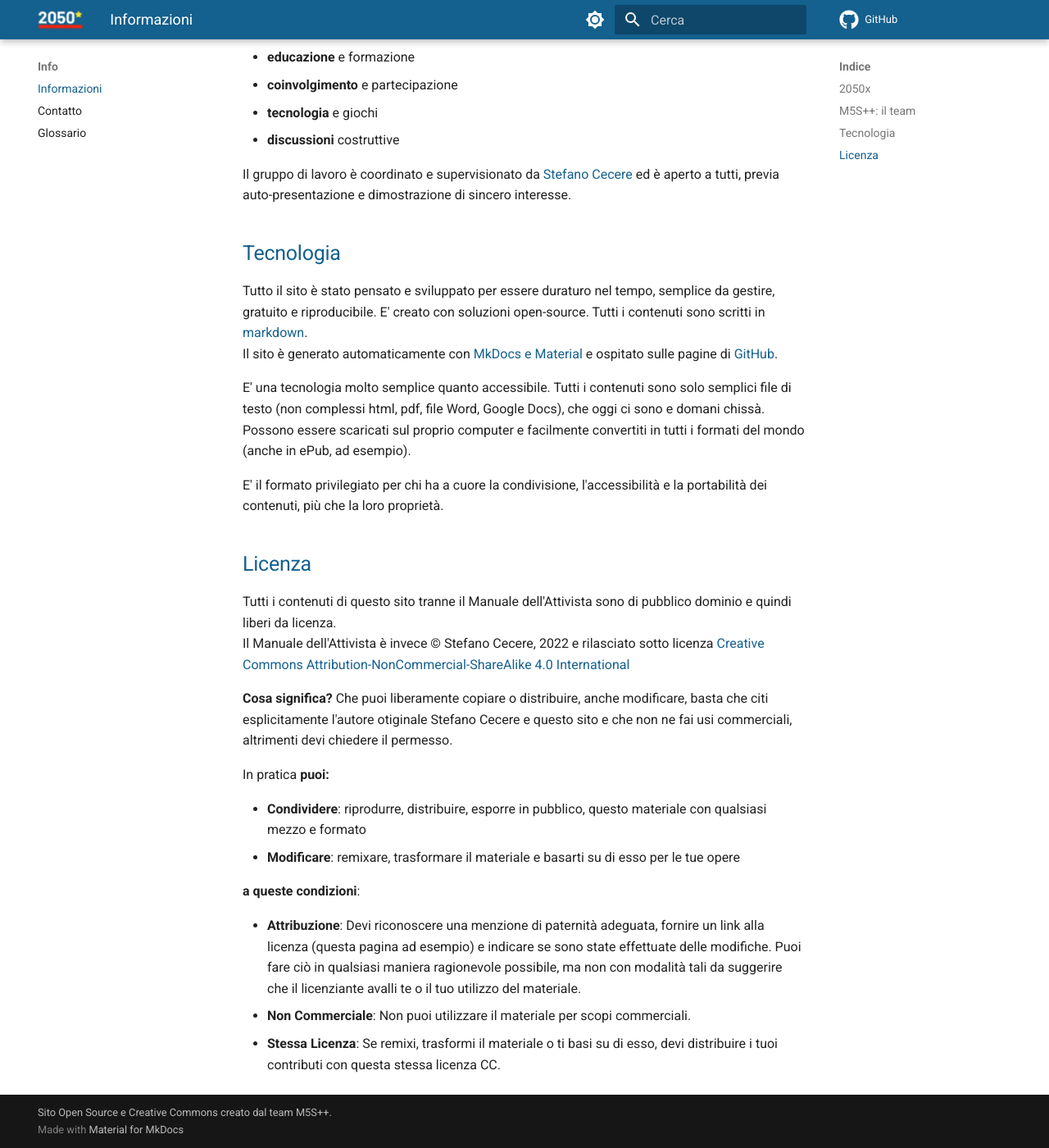
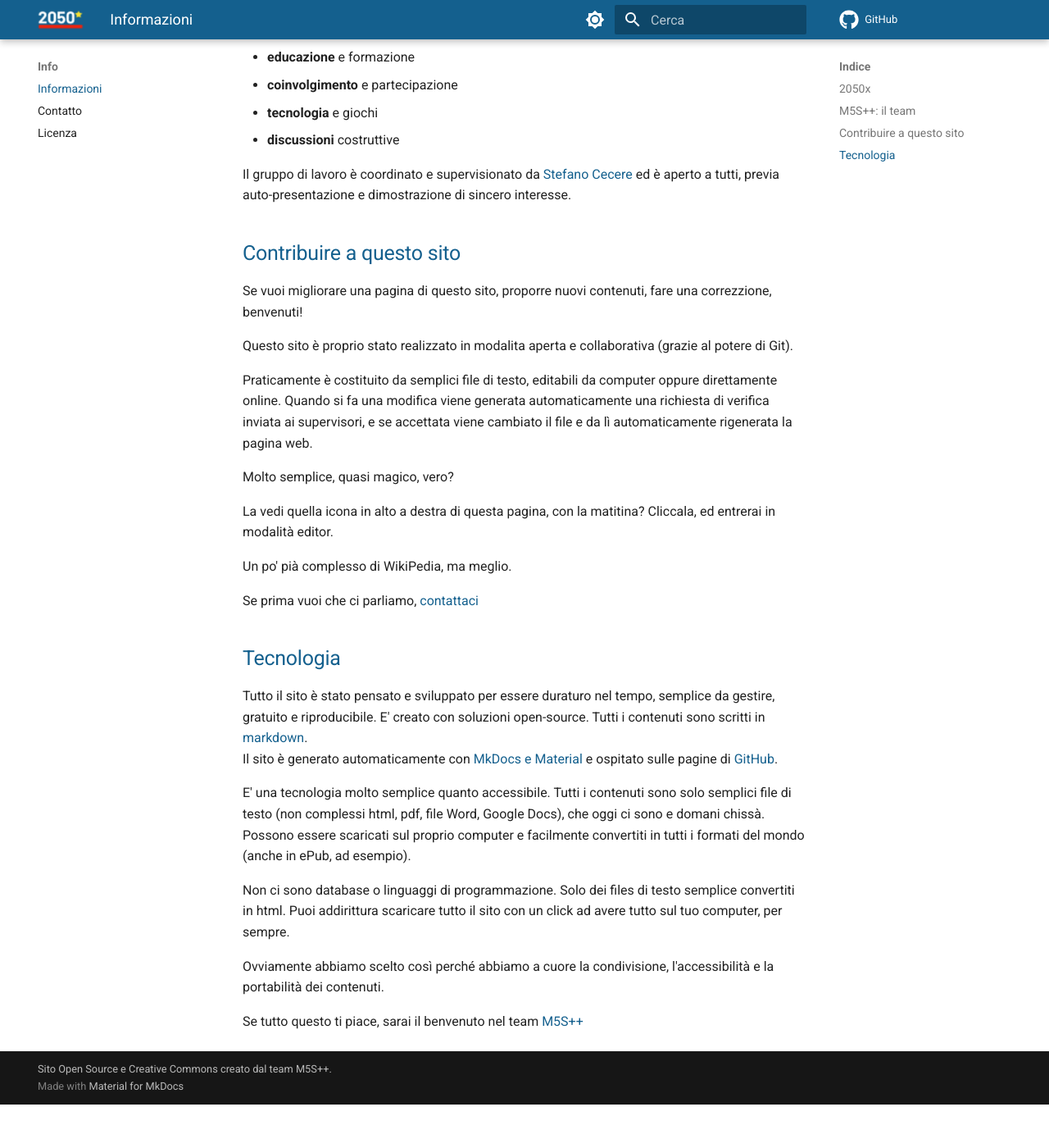
Before and after one commit to 2050x/2050x.github.io, an MkDocs documentation site: the page built from docs/info/about.md, in a window 1280 px wide and 1400 px high, scrolled down 818 px. Shown: the whole window at 82% size. Built offline with MkDocs 1.6.1 and Material for MkDocs 9.7.7, drawn with Linux system fonts in a browser that asks for light colours; comment, search, counter and statistics services are not loaded; after the commit the page ends 2165 px from its top, so only the background shows below that.

Commit message:
contribuire

```diff
--- a/docs/info/about.md
+++ b/docs/info/about.md
@@ -29,6 +29,22 @@ I temi che interessano sono sopratutto:
 
 Il gruppo di lavoro è coordinato e supervisionato da [Stefano Cecere](https://github.com/StefanoCecere) ed è aperto a tutti, previa auto-presentazione e dimostrazione di sincero interesse.
 
+## Contribuire a questo sito
+Se vuoi migliorare una pagina di questo sito, proporre nuovi contenuti, fare una correzzione, benvenuti!
+
+Questo sito è proprio stato realizzato in modalita aperta e collaborativa (grazie al potere di Git).
+
+Praticamente è costituito da semplici file di testo, editabili da computer oppure direttamente online. Quando si fa una modifica viene generata automaticamente una richiesta di verifica inviata ai supervisori, e se accettata viene cambiato il file e da lì automaticamente rigenerata la pagina web.
+
+Molto semplice, quasi magico, vero?
+
+La vedi quella icona in alto a destra di questa pagina, con la matitina?
+Cliccala, ed entrerai in modalità editor.
+
+Un po' pià complesso di WikiPedia, ma meglio.
+
+Se prima vuoi che ci parliamo, [contattaci](contatto.md)
+
 ## Tecnologia
 Tutto il sito è stato pensato e sviluppato per essere duraturo nel tempo, semplice da gestire, gratuito e riproducibile. E' creato con soluzioni open-source.
 Tutti i contenuti sono scritti in [markdown](https://www.markdownguide.org/).
@@ -36,22 +52,8 @@ Il sito è generato automaticamente con [MkDocs e Material](https://squidfunk.gi
 
 E' una tecnologia molto semplice quanto accessibile. Tutti i contenuti sono solo semplici file di testo (non complessi html, pdf, file Word, Google Docs), che oggi ci sono e domani chissà. Possono essere scaricati sul proprio computer e facilmente convertiti in tutti i formati del mondo (anche in ePub, ad esempio).
 
-E' il formato privilegiato per chi ha a cuore la condivisione, l'accessibilità e la portabilità dei contenuti, più che la loro proprietà.
+Non ci sono database o linguaggi di programmazione. Solo dei files di testo semplice convertiti in html. Puoi addirittura scaricare tutto il sito con un click ad avere tutto sul tuo computer, per sempre.
 
-## Licenza
-Tutti i contenuti di questo sito tranne il Manuale dell'Attivista sono di pubblico dominio e quindi liberi da licenza.
-Il Manuale dell'Attivista è invece © Stefano Cecere, 2022 e rilasciato sotto licenza [Creative Commons Attribution-NonCommercial-ShareAlike 4.0 International](https://creativecommons.org/licenses/by-nc-sa/4.0)
+Ovviamente abbiamo scelto così perché abbiamo a cuore la condivisione, l'accessibilità e la portabilità dei contenuti.
 
-**Cosa significa?**
-Che puoi liberamente copiare o distribuire, anche modificare, basta che citi esplicitamente l'autore otiginale Stefano Cecere e questo sito e che non ne fai usi commerciali, altrimenti devi chiedere il permesso.
-
-In pratica **puoi:**
-
-- **Condividere**: riprodurre, distribuire, esporre in pubblico, questo materiale con qualsiasi mezzo e formato
-- **Modificare**: remixare, trasformare il materiale e basarti su di esso per le tue opere
-
-**a queste condizioni**:
-
-- **Attribuzione**: Devi riconoscere una menzione di paternità adeguata, fornire un link alla licenza (questa pagina ad esempio) e indicare se sono state effettuate delle modifiche. Puoi fare ciò in qualsiasi maniera ragionevole possibile, ma non con modalità tali da suggerire che il licenziante avalli te o il tuo utilizzo del materiale.
-- **Non Commerciale**: Non puoi utilizzare il materiale per scopi commerciali.
-- **Stessa Licenza**: Se remixi, trasformi il materiale o ti basi su di esso, devi distribuire i tuoi contributi con questa stessa licenza CC.
+Se tutto questo ti piace, sarai il benvenuto nel team [M5S++](contatto.md)
```
Also changed, not shown: docs/info/contatto.md (+3 -1 lines), docs/info/licenza.md (added, +18 -0 lines), docs/movimento5stelle/glossario.md (renamed from docs/info/glossario.md).
